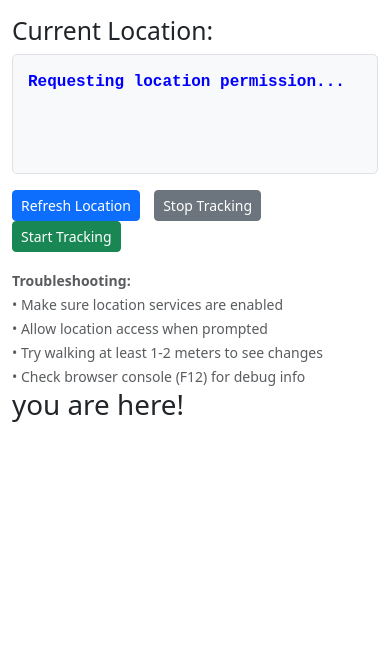
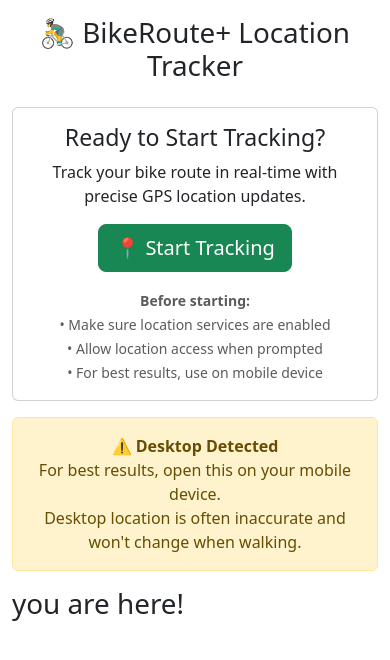
Before and after one commit to Kenwu2001/BikeRoute, a Flask app: page /login/ in a window 390 px wide. Shown: the part 56-716 px from the top of the page. Run offline with Flask 3, Linux system fonts and the light colour scheme.

Commit message:
update current location on phone.

```diff
--- a/website/static/index.js
+++ b/website/static/index.js
@@ -160,8 +160,17 @@ async function startLocationTracking() {
     const canUseLocation = await checkLocationPermission();
     if (!canUseLocation) return;
 
+    const locationInfo = document.getElementById("location-info");
+    const startBtn = document.getElementById('start-tracking-btn');
+
     locationInfo.textContent = "Requesting location permission...";
     locationInfo.style.color = 'blue';
+
+    // Update button state
+    if (startBtn) {
+        startBtn.innerHTML = '🔄 Starting...';
+        startBtn.disabled = true;
+    }
 
     // Start watching position with optimized options
     watchId = navigator.geolocation.watchPosition(
@@ -178,6 +187,8 @@ function stopLocationTracking() {
     if (watchId !== null) {
         navigator.geolocation.clearWatch(watchId);
         watchId = null;
+
+        const locationInfo = document.getElementById("location-info");
         locationInfo.textContent = "Location tracking stopped";
         locationInfo.style.color = 'gray';
         console.log('Stopped location tracking');
@@ -186,43 +197,67 @@ function stopLocationTracking() {
 
 // Start tracking when page loads
 document.addEventListener('DOMContentLoaded', function() {
-    console.log('Page loaded, starting location tracking');
+    console.log('Page loaded, initializing tracking interface');
     console.log('Device type:', isMobile ? 'Mobile' : 'Desktop');
     console.log('Protocol:', location.protocol);
     console.log('Is secure:', isSecure);
 
+    const startInterface = document.getElementById('start-interface');
+    const trackingInterface = document.getElementById('tracking-interface');
+    const startBtn = document.getElementById('start-tracking-btn');
+    const stopBtn = document.getElementById('stop-tracking-btn');
+
+    // Check if HTTPS is available
     if (!isSecure) {
-        locationInfo.innerHTML = `<strong>⚠️ HTTPS Required</strong><br>Geolocation requires HTTPS.<br>Deploy to Render to test on mobile.<br><br><small>Current URL: ${location.href}</small>`;
-        locationInfo.style.color = 'red';
+        startInterface.innerHTML = `
+            <div class="alert alert-danger text-center">
+                <h4>⚠️ HTTPS Required</h4>
+                <p>Geolocation requires HTTPS for security.</p>
+                <p>Deploy to Render or use localhost to test location tracking.</p>
+                <small>Current URL: ${location.href}</small>
+            </div>
+        `;
         return;
     }
 
+    // Show warning for desktop users
     if (!isMobile) {
-        locationInfo.innerHTML = `<strong>⚠️ Desktop Detected</strong><br>For best results, open this on your phone.<br>Desktop location is often inaccurate and won't change when walking.<br><br>Fetching location...`;
-        locationInfo.style.color = 'orange';
+        const desktopWarning = document.createElement('div');
+        desktopWarning.className = 'alert alert-warning mt-3';
+        desktopWarning.innerHTML = `
+            <strong>⚠️ Desktop Detected</strong><br>
+            For best results, open this on your mobile device.<br>
+            Desktop location is often inaccurate and won't change when walking.
+        `;
+        startInterface.appendChild(desktopWarning);
     }
 
-    startLocationTracking();
+    // Start tracking button event
+    startBtn.addEventListener('click', function() {
+        startInterface.style.display = 'none';
+        trackingInterface.style.display = 'block';
+        startLocationTracking();
+    });
+
+    // Stop tracking button event
+    stopBtn.addEventListener('click', function() {
+        stopLocationTracking();
+        trackingInterface.style.display = 'none';
+        startInterface.style.display = 'block';
+
+        // Reset the start button text
+        startBtn.innerHTML = '📍 Start Tracking';
+        startBtn.disabled = false;
+    });
 });
 
 // Optional: Add visibility change listener to optimize battery usage
 document.addEventListener('visibilitychange', function() {
     if (document.hidden) {
         console.log('Page hidden');
-        // Page is hidden, you might want to reduce update frequency
-        // For now, we'll keep it running
+        // Page is hidden, keep tracking if active
     } else {
         console.log('Page visible');
-        // Page is visible, ensure tracking is active
-        if (watchId === null) {
-            startLocationTracking();
-        }
+        // Page is visible, no automatic restart - user controls tracking
     }
 });
-
-// Add manual refresh button for testing
-window.refreshLocation = function() {
-    if (navigator.geolocation) {
-        navigator.geolocation.getCurrentPosition(onLocationSuccess, onLocationError, geoOptions);
-    }
-};
--- a/website/templates/base.html
+++ b/website/templates/base.html
@@ -9,8 +9,7 @@
       integrity="sha384-SgOJa3DmI69IUzQ2PVdRZhwQ+dy64/BUtbMJw1MZ8t5HZApcHrRKUc4W0kG879m7"
       crossorigin="anonymous"
     />
-    <style>
-      #location-info {
+    <style>      #location-info {
         font-family: 'Courier New', monospace;
         font-weight: bold;
         padding: 15px;
@@ -19,12 +18,6 @@
         border: 1px solid #dee2e6;
         white-space: pre-line;
         min-height: 120px;
-      }
-      .location-controls {
-        margin-top: 10px;
-      }
-      .location-controls button {
-        margin-right: 10px;
       }
     </style>
 
@@ -45,24 +38,52 @@
         <div class="navbar-nav">
           <a class="nav-item nav-link" id="login" href="/login">Login</a>
         </div>
+      </div>    </nav>    <div class="container-fluid mt-3 text-start">
+      {% block content %}
+      <!-- Start Tracking Interface -->
+      <div id="start-interface" class="text-center">
+        <h1 class="mb-4">🚴‍♂️ BikeRoute+ Location Tracker</h1>
+        <div class="card mx-auto" style="max-width: 500px;">
+          <div class="card-body">
+            <h3 class="card-title">Ready to Start Tracking?</h3>
+            <p class="card-text">
+              Track your bike route in real-time with precise GPS location updates.
+            </p>
+            <button id="start-tracking-btn" class="btn btn-success btn-lg">
+              📍 Start Tracking
+            </button>
+            <div class="mt-3">
+              <small class="text-muted">
+                <strong>Before starting:</strong><br>
+                • Make sure location services are enabled<br>
+                • Allow location access when prompted<br>
+                • For best results, use on mobile device
+              </small>
+            </div>
+          </div>
+        </div>
       </div>
-    </nav>    <div class="container-fluid mt-3 text-start">
-      {% block content %}
-      <h2>Current Location:</h2>
-      <p id="location-info">Fetching location...</p>
-      <div class="location-controls">
-        <button class="btn btn-primary btn-sm" onclick="refreshLocation()">Refresh Location</button>
-        <button class="btn btn-secondary btn-sm" onclick="stopLocationTracking()">Stop Tracking</button>
-        <button class="btn btn-success btn-sm" onclick="startLocationTracking()">Start Tracking</button>
-      </div>
-      <div class="mt-3">
-        <small class="text-muted">
-          <strong>Troubleshooting:</strong><br>
-          • Make sure location services are enabled<br>
-          • Allow location access when prompted<br>
-          • Try walking at least 1-2 meters to see changes<br>
-          • Check browser console (F12) for debug info
-        </small>
+
+      <!-- Location Tracking Interface (hidden initially) -->
+      <div id="tracking-interface" style="display: none;">
+        <div class="d-flex justify-content-between align-items-center mb-3">
+          <h2>🔴 Live Tracking Active</h2>
+          <button id="stop-tracking-btn" class="btn btn-danger">Stop Tracking</button>
+        </div>
+        <div class="card">
+          <div class="card-body">
+            <h5 class="card-title">Current Location:</h5>
+            <p id="location-info">Starting location tracking...</p>
+          </div>
+        </div>
+        <div class="mt-3">
+          <small class="text-muted">
+            <strong>Tracking Tips:</strong><br>
+            • Walk/bike at least 1-2 meters to see location updates<br>
+            • Green text = high accuracy, Orange = medium, Red = low accuracy<br>
+            • Check browser console (F12) for detailed debug info
+          </small>
+        </div>
       </div>
       <h1>{% block h1 %}test{% endblock %}</h1>
       {% endblock %}
```
